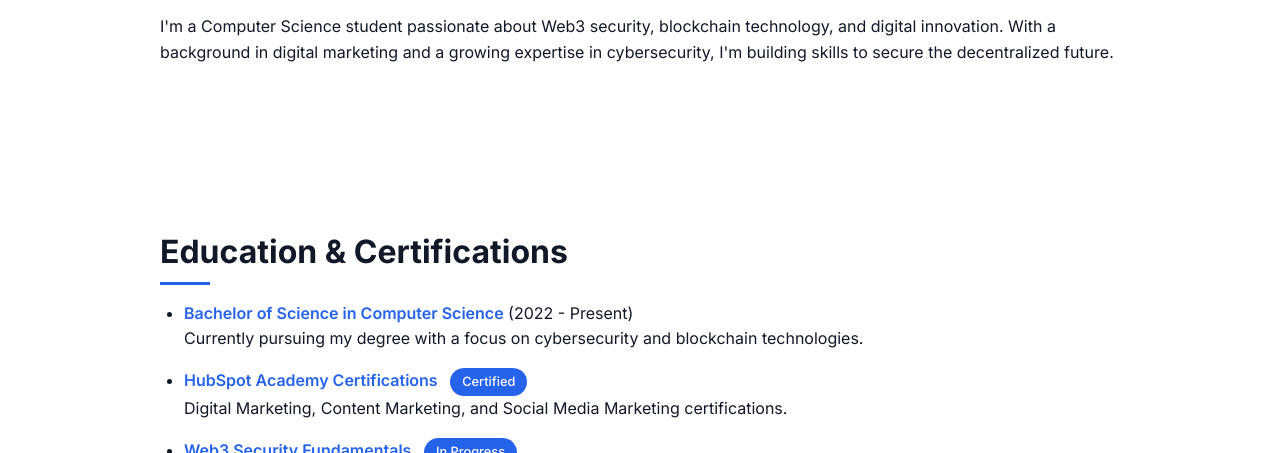
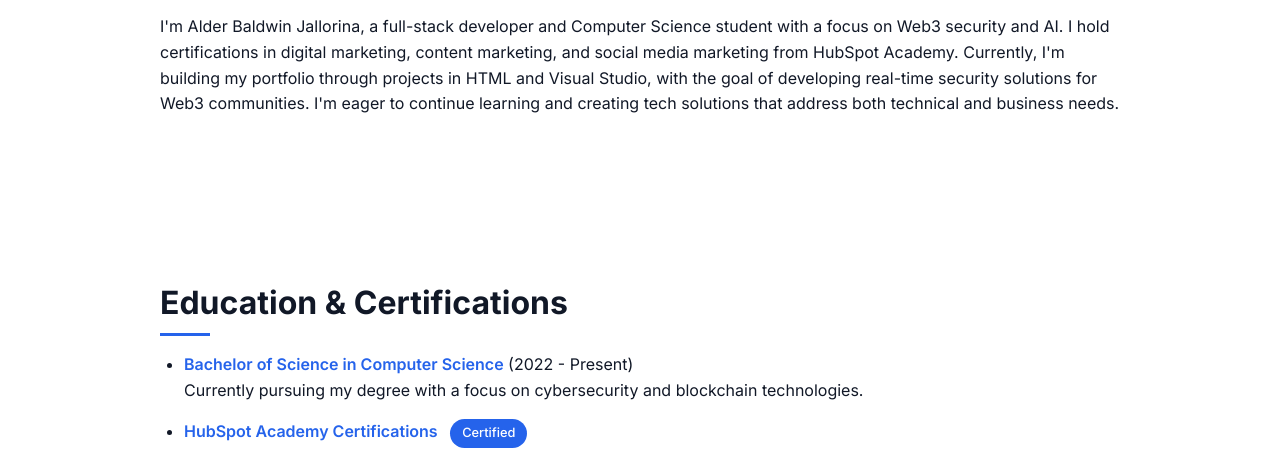
Before and after one commit to alderjallorina/alderjallorina.github.io, a plain HTML site: page index.html in a window 1280 px wide. Shown: the part 647-1100 px from the top of the page. Drawn offline with Linux system fonts and the light colour scheme.

Commit message:
Update index.html

```diff
--- a/index.html
+++ b/index.html
@@ -304,7 +304,9 @@
 
   <section id="about">
     <h3>About Me</h3>
-    <p>I'm a Computer Science student passionate about Web3 security, blockchain technology, and digital innovation. With a background in digital marketing and a growing expertise in cybersecurity, I'm building skills to secure the decentralized future.</p>
+    <p>I'm Alder Baldwin Jallorina, a full-stack developer and Computer Science student with a focus on Web3 security and AI. I hold certifications in digital marketing, content marketing, and social media marketing from HubSpot Academy.
+
+Currently, I'm building my portfolio through projects in HTML and Visual Studio, with the goal of developing real-time security solutions for Web3 communities. I'm eager to continue learning and creating tech solutions that address both technical and business needs.</p>
   </section>
 
   <section id="education">
```
